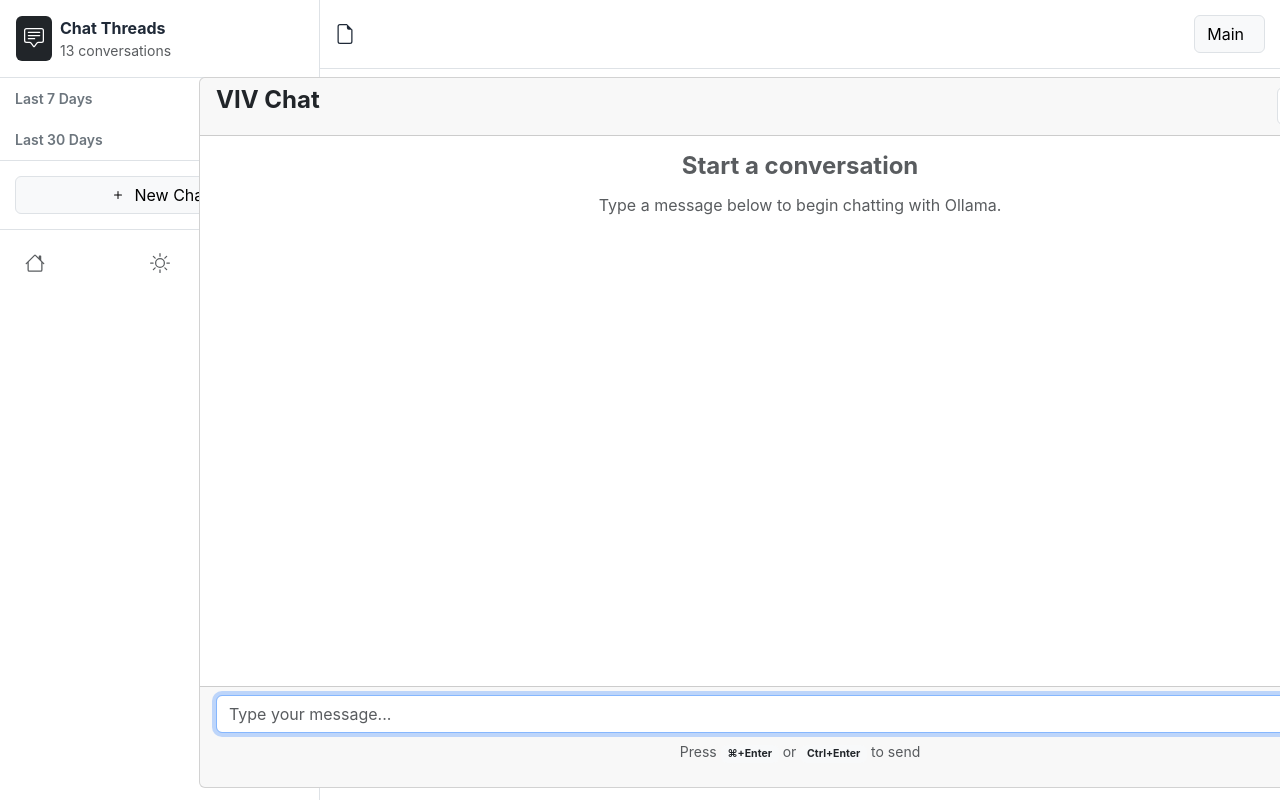
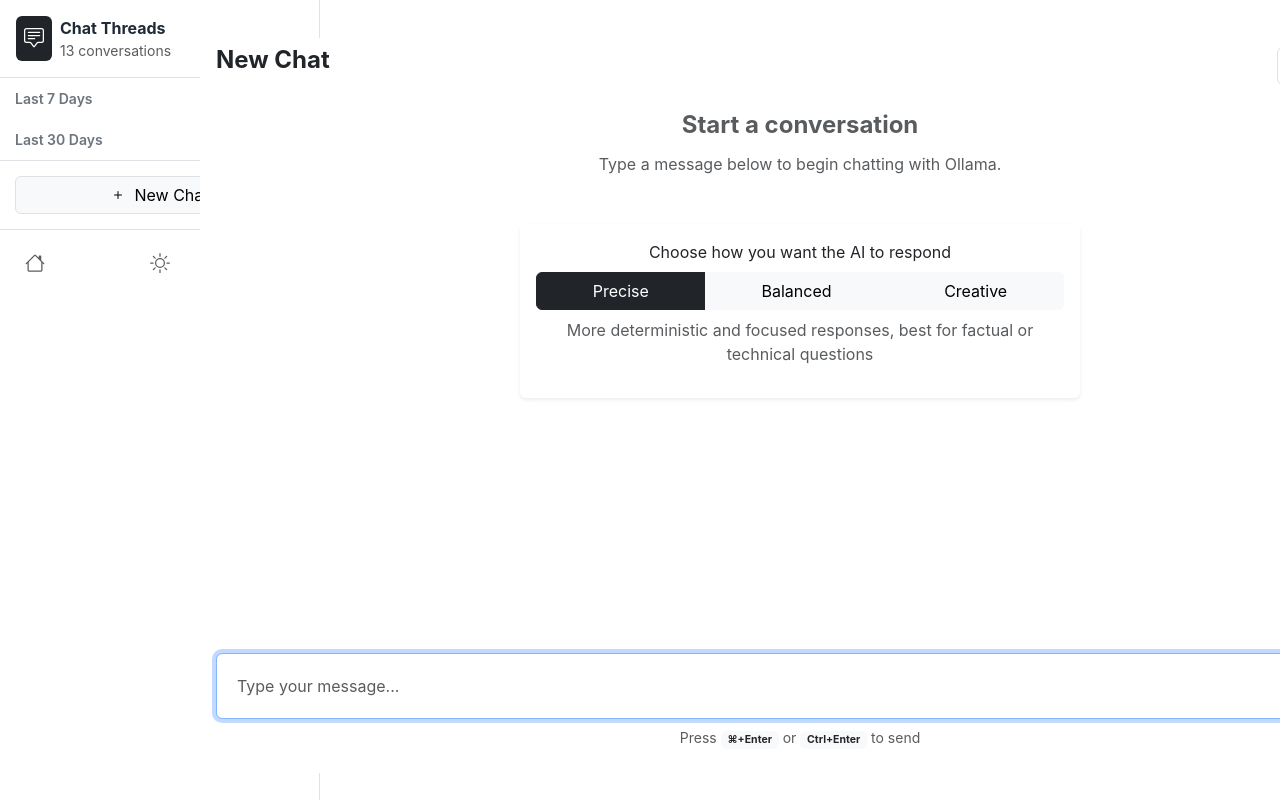
Before and after one commit to amyssnippet/viv-test, a React (Vite) app in the folder viv/: page /chat in a window 1280 px wide. Shown: the top 800 px of the page. Built offline with nearby package versions, Linux system fonts and the light colour scheme.

Commit message:
sidebar done with UI

```diff
--- a/viv/src/App.jsx
+++ b/viv/src/App.jsx
@@ -17,7 +17,7 @@ const App = () => {
   return (
     <Router>
       <Routes>
-        <Route path="/" exact element={<LandingPage />} />
+        <Route path="/" exact element={<HomePage />} />
         <Route path="/auth" exact element={<Auth />} />
         <Route path="/ollama" exact element={<Ollama />} />
         <Route path="/image" exact element={<ImageGenerator />} />
--- a/viv/src/Components/Bot.jsx
+++ b/viv/src/Components/Bot.jsx
@@ -15,6 +15,7 @@ const MEMORY_PRUNING_THRESHOLD = 15; // Number of messages before pruning older
 
 
 const ClaudeChatUI = ({ onSend }) => {
+  const [selected, setSelected] = useState("Precise");
   const [messages, setMessages] = useState([]);
   const [inputMessage, setInputMessage] = useState('');
   const [isLoading, setIsLoading] = useState(false);
@@ -31,6 +32,41 @@ const ClaudeChatUI = ({ onSend }) => {
   const [chatlist, setChatlist] = useState([]);
 
   useEffect(() => {
+    // const fetchChats = async () => {
+    //   if (!isUserLoggedIn || !userData) return;
+
+    //   try {
+    //     const response = await fetch(`http://localhost:4000/api/v1/chats`, {
+    //       method: "POST",
+    //       headers: {
+    //         "Content-Type": "application/json"
+    //       },
+    //       body: JSON.stringify({ userId: userData.userId }),
+    //     });
+    //     console.log(response)
+    //     // const data = await response.json();
+    //     // if (!response.ok) throw new Error(data.message);
+
+    //     // // Sort chats by creation date, most recent first
+    //     // const sortedChats = data.chats.sort((a, b) =>
+    //     //   new Date(b.createdAt) - new Date(a.createdAt)
+    //     // );
+
+    //     // setChatlist(sortedChats);
+
+    //     // Optionally set the most recent chat as active
+    //     // if (sortedChats.length > 0) {
+    //     //   setActiveChat(sortedChats[0]._id);
+
+    //     //   // Fetch messages separately when chat is selected
+    //     //   // fetchMessages(sortedChats[0]._id);
+    //     // }
+    //   } catch (error) {
+    //     console.error("Error fetching chats:", error);
+    //     setError("Failed to load chats. Please try again.");
+    //   }
+    // };
+
     const fetchChats = async () => {
       if (!isUserLoggedIn || !userData) return;
 
@@ -42,24 +78,24 @@ const ClaudeChatUI = ({ onSend }) => {
           },
           body: JSON.stringify({ userId: userData.userId }),
         });
-        console.log(response)
-        // const data = await response.json();
-        // if (!response.ok) throw new Error(data.message);
 
-        // // Sort chats by creation date, most recent first
-        // const sortedChats = data.chats.sort((a, b) =>
-        //   new Date(b.createdAt) - new Date(a.createdAt)
-        // );
+        // ✅ Parse response
+        const data = await response.json();
+        console.log("Chats Response:", data); // Check the parsed response
+        setChatlist(data);
+        if (!response.ok) throw new Error(data.message);
 
-        // setChatlist(sortedChats);
+        // ✅ Sort chats by creation date
+        const sortedChats = data.chats.sort((a, b) =>
+          new Date(b.createdAt) - new Date(a.createdAt)
+        );
 
-        // Optionally set the most recent chat as active
-        // if (sortedChats.length > 0) {
-        //   setActiveChat(sortedChats[0]._id);
+        setChatlist(sortedChats);
 
-        //   // Fetch messages separately when chat is selected
-        //   // fetchMessages(sortedChats[0]._id);
-        // }
+        // ✅ Set the most recent chat as active
+        if (sortedChats.length > 0) {
+          setActiveChat(sortedChats[0]._id);
+        }
       } catch (error) {
         console.error("Error fetching chats:", error);
         setError("Failed to load chats. Please try again.");
@@ -237,23 +273,6 @@ const ClaudeChatUI = ({ onSend }) => {
     }
   };
 
-  // const chatList = [
-  //   { id: 1, name: 'New Chat', active: true },
-  //   { id: 2, name: 'example', active: false },
-  //   { id: 3, name: 'hasAccessToAdminBindle...', active: false },
-  //   { id: 4, name: 'give me sable prod end po...', active: false },
-  //   { id: 5, name: 'Possible null pointer der...', active: false },
-  //   { id: 6, name: 'New Chat', active: false },
-  //   { id: 7, name: '...', active: false },
-  //   { id: 8, name: 'fun checkPermissionsF...', active: false },
-  // ];
-
-  // const olderChatList = [
-  //   { id: 9, name: '1. moving update and get ...', active: false },
-  //   { id: 10, name: '//ccs service bindle ...', active: false },
-  //   { id: 11, name: 'ArrayList own...', active: false },
-  // ];
-
   const handleChatClick = (chatName) => {
     setActiveChat(chatName);
   };
@@ -336,7 +355,7 @@ const ClaudeChatUI = ({ onSend }) => {
 
           <div className="sidebar-section-header" style={{ padding: '10px 15px', color: '#6c757d', fontSize: '14px', fontWeight: 600 }}>Last 30 Days</div>
 
-          {/* {olderChatList.map((chat) => (
+          {chatlist.map((chat) => (
             <div
               key={chat.id}
               className={`chat-list-item ${activeChat === chat.name ? 'active' : ''}`}
@@ -350,14 +369,14 @@ const ClaudeChatUI = ({ onSend }) => {
               }}
               onClick={() => handleChatClick(chat.name)}
             >
-              <span className="text-truncate">{chat.name}</span>
+              <span className="text-truncate">{chat.title}</span>
               <button className="btn btn-sm text-muted p-0">
                 <svg xmlns="http://www.w3.org/2000/svg" width="16" height="16" fill="currentColor" className="bi bi-three-dots-vertical" viewBox="0 0 16 16">
                   <path d="M9.5 13a1.5 1.5 0 1 1-3 0 1.5 1.5 0 0 1 3 0zm0-5a1.5 1.5 0 1 1-3 0 1.5 1.5 0 0 1 3 0zm0-5a1.5 1.5 0 1 1-3 0 1.5 1.5 0 0 1 3 0z" />
                 </svg>
               </button>
             </div>
-          ))} */}
+          ))}
 
           <div className="sidebar-footer mt-auto" style={{ borderTop: '1px solid #dee2e6', padding: '15px', display: 'flex', justifyContent: 'space-between' }}>
             <button className="btn btn-light border w-100 d-flex align-items-center justify-content-center" onClick={handleNewChat}>
@@ -391,26 +410,26 @@ const ClaudeChatUI = ({ onSend }) => {
         {/* Main Chat Content */}
         <div className="col-9" style={{ display: 'flex', flexDirection: 'column', height: '100vh' }}>
           {/* Header */}
-          <div className="chat-header d-flex justify-content-between align-items-center" style={{ borderBottom: '1px solid #dee2e6', padding: '15px', backgroundColor: 'white' }}>
-            <div className="d-flex align-items-center">
+          <div className="chat-header d-flex justify-content-between align-items-center" style={{ padding: '15px', backgroundColor: 'white' }}>
+            {/* <div className="d-flex align-items-center">
               <svg xmlns="http://www.w3.org/2000/svg" width="20" height="20" fill="currentColor" className="bi bi-file-earmark me-2" viewBox="0 0 16 16">
                 <path d="M14 4.5V14a2 2 0 0 1-2 2H4a2 2 0 0 1-2-2V2a2 2 0 0 1 2-2h5.5L14 4.5zm-3 0A1.5 1.5 0 0 1 9.5 3V1H4a1 1 0 0 0-1 1v12a1 1 0 0 0 1 1h8a1 1 0 0 0 1-1V4.5h-2z" />
               </svg>
               <h1 className="h5 mb-0 fw-bold">{activeChat}</h1>
-            </div>
+            </div> */}
 
-            <div className="dropdown">
+            {/* <div className="dropdown">
               <button className="btn btn-light border d-flex align-items-center" type="button" id="modeDropdown">
                 <span className="me-2">Main</span>
               </button>
-            </div>
+            </div> */}
           </div>
 
           <div className="container mt-2 mb-0 p-0">
-            <div className="card h-auto p-0">
-              <div className="card-header">
+            <div className="card h-auto p-0" style={{ border: "none" }}>
+              <div className="card-header bg-white" style={{ border: 'none' }}>
                 <div className="d-flex justify-content-between align-items-center">
-                  <h3>VIV Chat</h3>
+                  <h3>New Chat</h3>
                   <div className="form-group mb-0">
                     <select
                       className="form-control"
@@ -435,6 +454,29 @@ const ClaudeChatUI = ({ onSend }) => {
                   <div className="text-center text-muted">
                     <h4>Start a conversation</h4>
                     <p>Type a message below to begin chatting with Ollama.</p>
+                    <div className="container d-flex justify-content-center mt-5">
+                      <div className="card p-3 shadow-sm border-0" style={{ width: "50%" }}>
+                        <p className="text-center mb-2">Choose how you want the AI to respond</p>
+                        <div className="btn-group w-100">
+                          {["Precise", "Balanced", "Creative"].map((option) => (
+                            <button
+                              key={option}
+                              className={`btn ${selected === option ? "btn-dark" : "btn-light"} flex-fill`}
+                              onClick={() => setSelected(option)}
+                            >
+                              {option}
+                            </button>
+                          ))}
+                        </div>
+                        <p className="text-center mt-2 text-muted">
+                          {selected === "Precise"
+                            ? "More deterministic and focused responses, best for factual or technical questions"
+                            : selected === "Balanced"
+                              ? "A mix of precision and creativity, suitable for most queries"
+                              : "More open-ended and imaginative responses, great for brainstorming or storytelling"}
+                        </p>
+                      </div>
+                    </div>
                   </div>
                 ) : (
                   messages.map((msg, index) => (
@@ -474,13 +516,14 @@ const ClaudeChatUI = ({ onSend }) => {
                 )}
               </div>
 
-              <div className="card-footer">
+              <div className="card-footer bg-white" style={{ border: 'none' }}>
                 <form onSubmit={handleSendMessage}>
                   <div className="input-group">
                     <input
                       ref={inputRef}
                       type="text"
                       className="form-control"
+                      style={{ padding: '20px 20px' }}
                       placeholder="Type your message..."
                       value={inputMessage}
                       onChange={(e) => setInputMessage(e.target.value)}
--- a/viv/src/Components/Image.jsx
+++ b/viv/src/Components/Image.jsx
@@ -10,7 +10,7 @@ export default function ImageGenerator() {
     setLoading(true);
     setImage(null);
     try {
-      const response = await fetch("http://ec2-13-60-187-64.eu-north-1.compute.amazonaws.com:7000/generate", {
+      const response = await fetch("http://ec2-13-60-38-53.eu-north-1.compute.amazonaws.com:7000/generate", {
         method: "POST",
         headers: {
           "Content-Type": "application/json",
```
Also changed, not shown: 2 other files (tests, documents, lock files or other folders).
